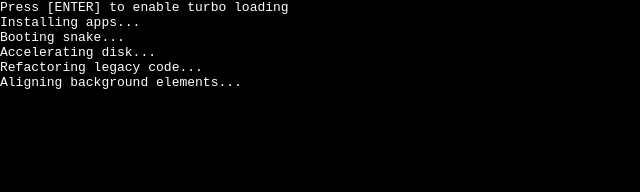
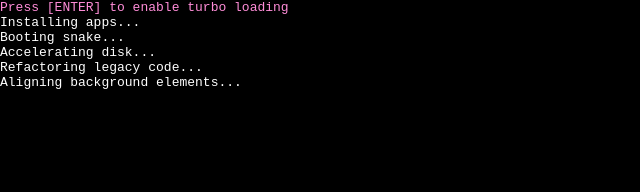
Before and after one commit to oskar-codes/oskar-codes.github.io, a Jekyll site: the page index.html, which Jekyll copies as it is, in a window 1280 px wide. Shown: the top 192 px of the page, without its empty margins (0-640 px from the left). Built offline with Jekyll 4.4.1, drawn with Linux system fonts in a browser that asks for light colours; nearby versions of some CDN libraries.

Commit message:
CSS loading animation

```diff
--- a/app.js
+++ b/app.js
@@ -26,6 +26,7 @@ const app = new Vue({
           <p>I mostly code in HTML, CSS, and JavaScript for web development, but I also have an interest for game development using Python and Lua.</p>
           <p>On this site are listed my own creations, that I develop in my free time. Most of them are just random experiments using various web technologies, that I wanted to share online.</p>
           <p>I also write quite a bit on <a href="https://dev.to/oskarcodes">dev.to</a>.</p>
+          <button class="big-btn" onclick="app.openApp('projects')">Go to projects</button>
         `
       },
       projects: {
@@ -54,6 +55,7 @@ const app = new Vue({
               <li><a href="/uno-online">Uno Online</a> is a web based multiplayer version of the original UNO card game, with unlimited players.</li>
               <li><a href="/chopsticks-game">Chopsticks Game</a> is an online multiplayer version of the famous <a href="https://en.wikipedia.org/wiki/Chopsticks_(hand_game)">Chopsticks</a> hand game.</li>
               <li><a href="/search-by-lyrics">Search By Lyrics</a> lets you enter a part of a song’s lyrics, and displays the song, as well as a Spotify embed if available. This is the perfect solution if you remember the lyrics of a song, but not the title!</li>
+              <li><a href="/simple-canvas">Simple Canvas</a> is not a web app, but a library for easy game development for the web. See <a href="/simple-canvas/examples/shooter.html">this example</a>.</li>
               <li><a href="/ascii-converter">ASCII Converter</a> allows you, as the name says, to instantly convert images to ASCII text.</li>
               <li><a href="/web-cmd">Web CMD</a> is an online CMD tool that can control devices remotely through the internet.</li>
               <li><a href="/web-chat">Web chat</a> is a prototype showing how you can use the realtime database in Google’s Firebase service to host data for a messaging web app. This chat features a global room where anyone can chat, and a private room creation feature. Just click the room name on the top left of your screen and start chatting privately.</li>
@@ -194,7 +196,7 @@ document.querySelectorAll('.collapsable').forEach((div) => {
 
 // Add code links to web apps
 (() => {
-  document.querySelectorAll(`p > a[href^='/']`).forEach((e) => {
+  document.querySelectorAll(`li > a[href^='/']:nth-of-type(1)`).forEach((e) => {
     const url = e.getAttribute('href');
     e.parentElement.innerHTML += `&nbsp;<a href='https://github.com/oskar-codes${url}' target='_blank'>[code]</a>`
   })
@@ -399,7 +401,11 @@ addEventListener('load', (e) => {
 
   let msgIndex = 0;
   function addMessage() {
-    div.innerHTML += `<span class="loading">${messages[msgIndex]}</span><br>`;
+    const span = document.createElement('span');
+    span.classList.add('loading');
+    span.textContent = messages[msgIndex];
+    div.append(span, document.createElement('br'));
+
     msgIndex++;
     if (msgIndex < messages.length) {
       setTimeout(addMessage, turboLoading ? 25 : 600 + Math.random() * 400)
--- a/index.html
+++ b/index.html
@@ -16,7 +16,8 @@
           <button
             v-for="window in windowState"
             @click="openApp(window.name);"
-            :data-name="window.name">
+            :data-name="window.name"
+            :data-active="window.show">
             <i :class="'fas ' + window.icon"></i>
           </button>
         </div>
--- a/style.css
+++ b/style.css
@@ -43,6 +43,17 @@ button {
   margin: 5px;
   color: var(--col-green);
   cursor: pointer;
+}
+
+.big-btn {
+  margin: 40px auto;
+  display: block;
+  font-size: 20px;
+  padding: 10px 20px;
+}
+
+.big-btn:active {
+  transform: translateY(1px);
 }
 
 button:focus {
@@ -107,6 +118,13 @@ nav button {
   height: 80px;
   position: relative;
   font-size: 32px;
+  transition: all 0.1s ease;
+}
+
+nav button[data-active=true]:before {
+  content: '';
+  display: block;
+  width: 5px;
 }
 
 nav button i {
@@ -249,23 +267,39 @@ nav button:hover::after {
   z-index: 10;
 }
 
-
-/* .loading::after {
-  content: '.';
-  animation: dots 2s infinite;
+#terminal span:nth-of-type(1) {
+  animation: pulse 1s linear infinite alternate-reverse;
 }
 
-@keyframes dots {
-  30% {
-    content: '.';
+@keyframes pulse {
+  0% {
+    color: white;
+  }
+  12.5% {
+    color: var(--col-green);
+  }
+  25% {
+    color: white;
+  }
+  37.5% {
+    color: var(--col-pink);
   }
   50% {
-    content: '..';
+    color: white;
+  }
+  62.5% {
+    color: var(--col-lime);
+  }
+  75% {
+    color: white;
+  }
+  87.5% {
+    color: var(--col-purple);
   }
   100% {
-    content: '...';
+    color: white;
   }
-} */
+}
 
 .article {
   border-radius: 5px;
```
